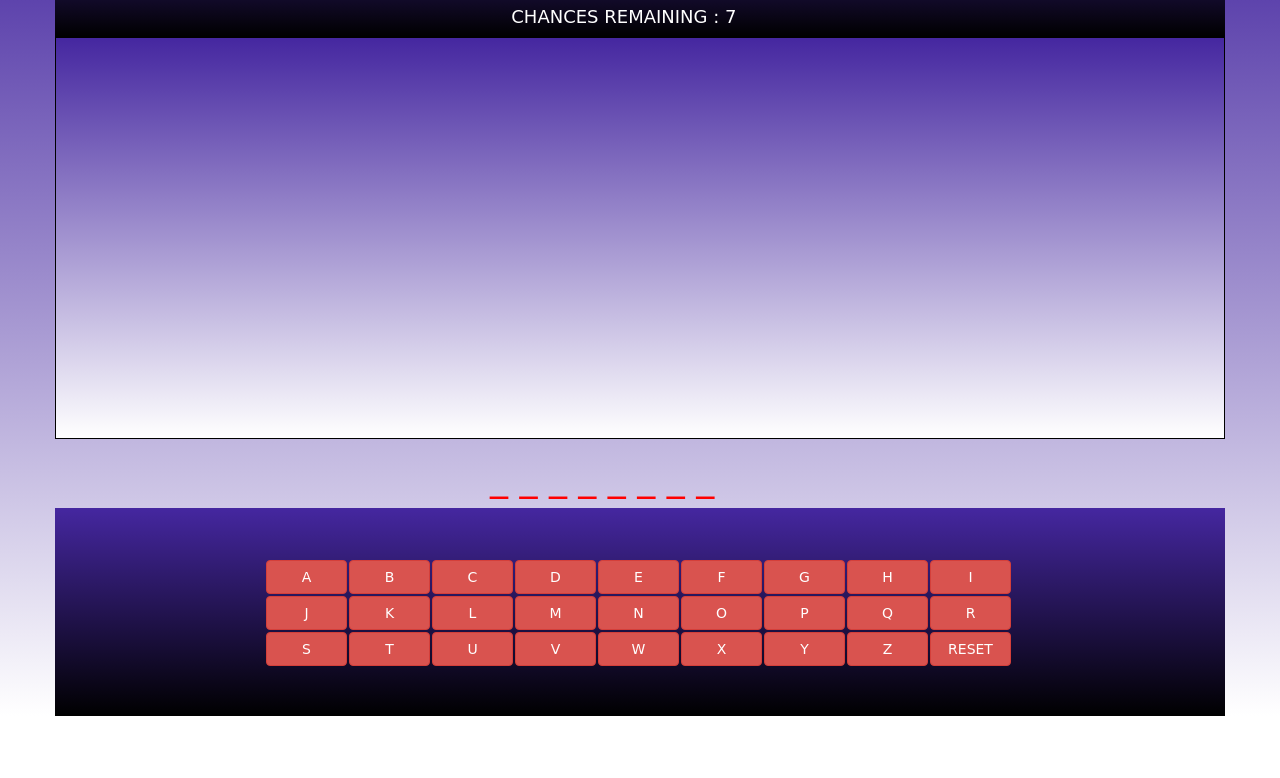
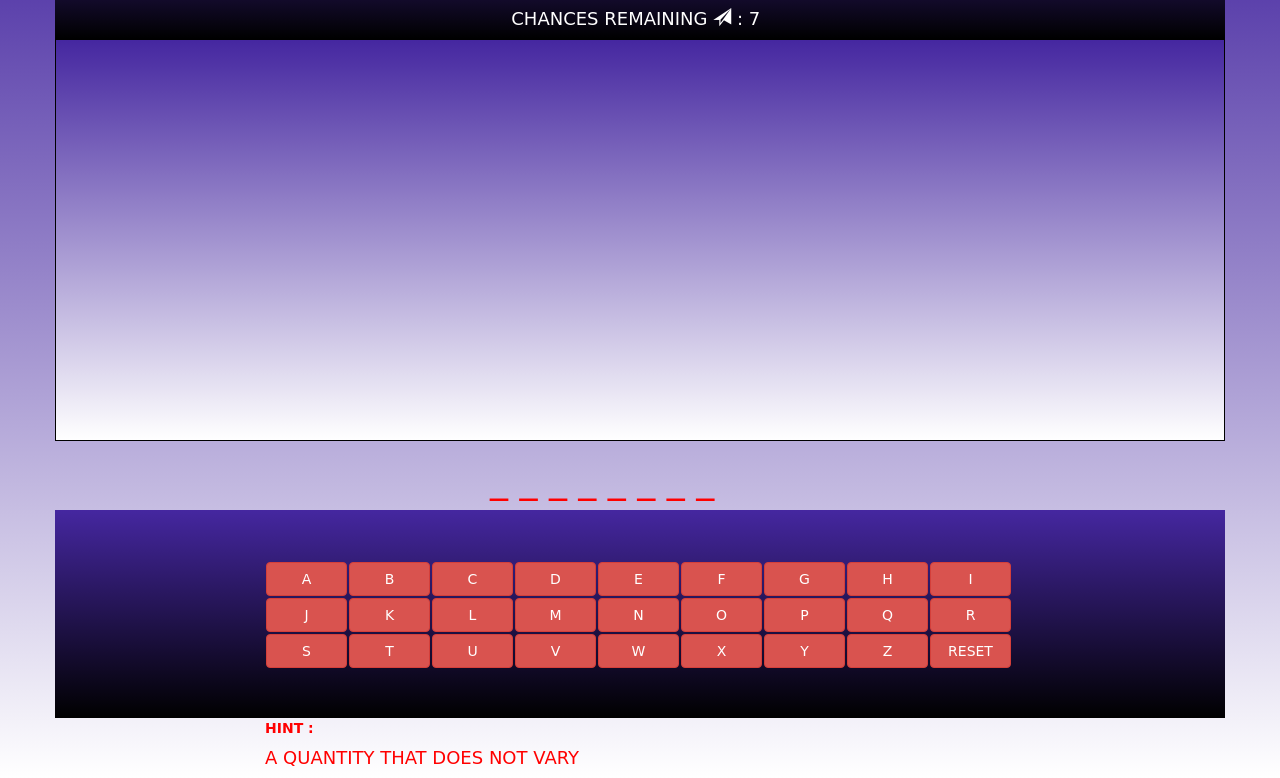
Before and after one commit to shubh911/R-D, a plain HTML site: page hang/index.html in a window 1280 px wide. Shown: the part 109-887 px from the top of the page. Before the commit the page ends 825 px from the top, so only its background shows below. Drawn offline with nearby package versions, Linux system fonts and the light colour scheme; files that its build step writes are made by us from their sources; a web font is replaced by a local one.

Commit message:
Add files via upload

```diff
--- a/hang/index.html
+++ b/hang/index.html
@@ -15,7 +15,7 @@
 					</div>
 					<div classs="col-md-2 col-md-offset-4">
 						<h3>WHO DARES WINS</h3>
-						<h4>CHANCES REMAINING :  <span id = 'chances'></span></h4>
+						<h4>CHANCES REMAINING <span class="glyphicon glyphicon-send"></span> :  <span  id = 'chances'></span></h4>
 					</div>
 					<!-- <div class="col-md-2">
 						<button class="btn btn-danger" >RESET</button>
@@ -70,7 +70,16 @@
 						<!-- All the alphabet buttons will shown here -->
 					</div>
 				</div>
-			</div>
+			</div><!--container ends here -->
+
+			<div class="container">
+				<div class="row noteHere">
+					<div class="col-md-8 col-md-offset-2 ">
+						<!-- THe Hint will shown here -->
+				<span style="color:red"><b>HINT : <h4 class="note"></h4></b> </span>
+					</div>
+				</div>
+			</div><!--container ends here -->
 		</div><!--Wrapper Ends HERE-->
 	</body>
 </html>
```
